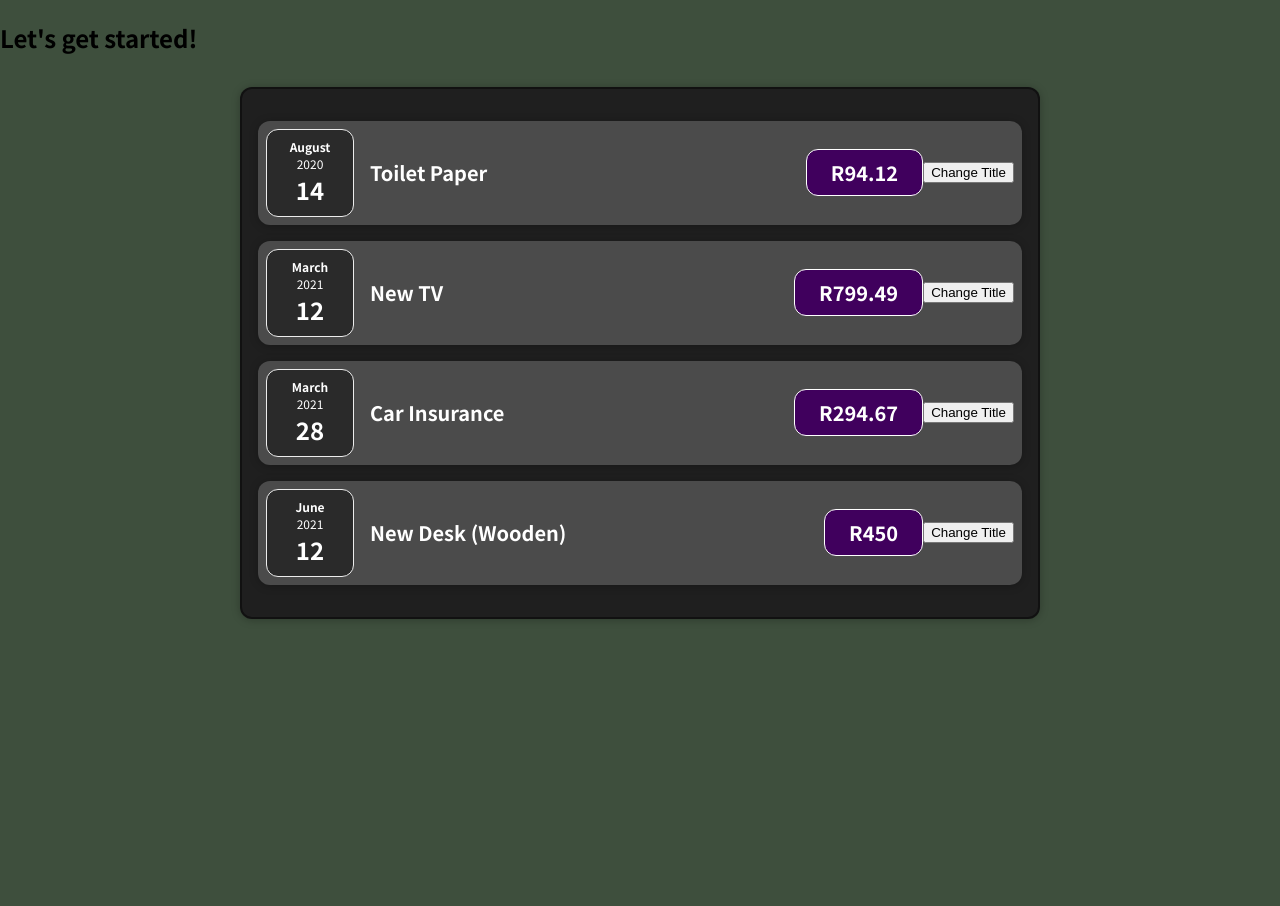
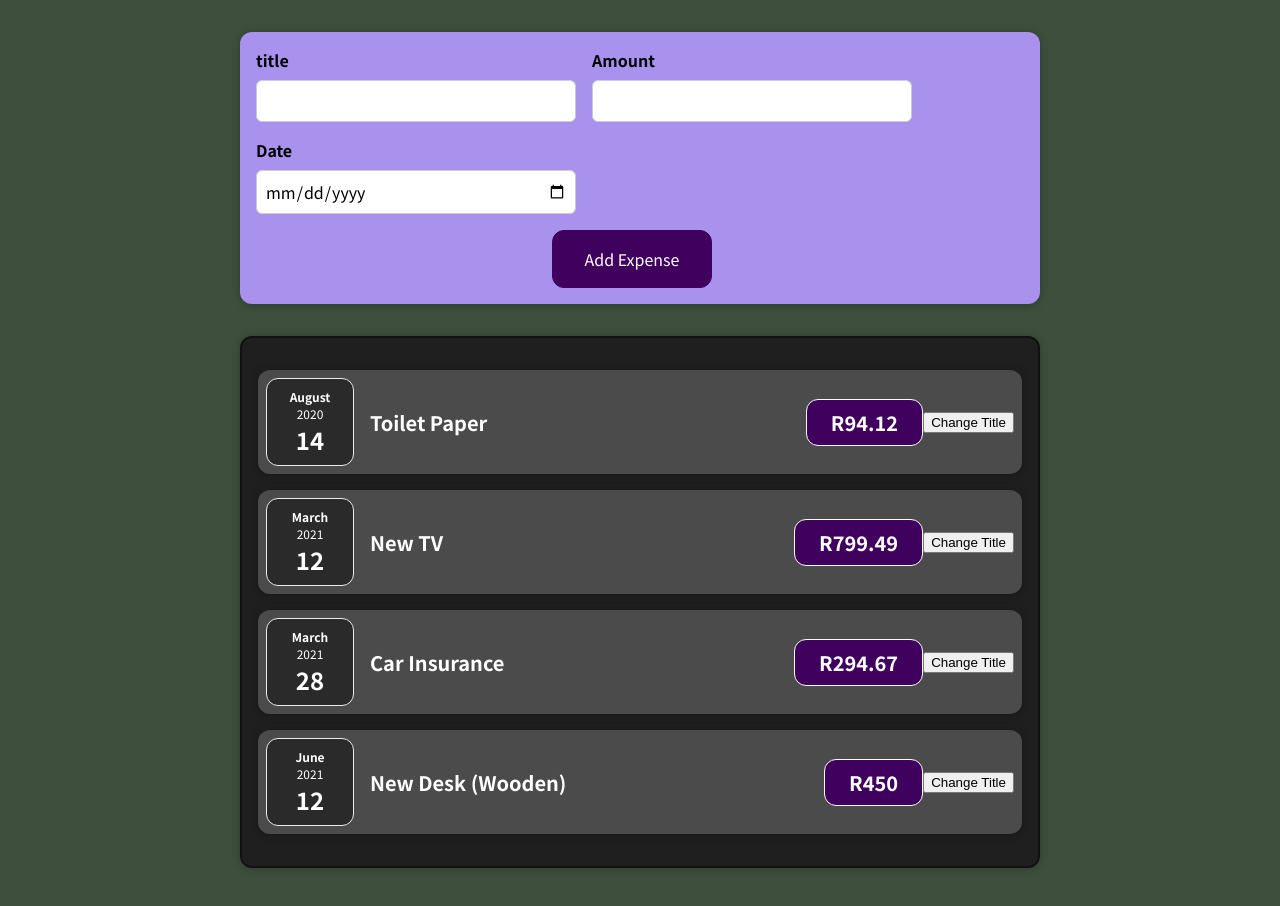
Before and after one commit to ChristopherRdeKoker/react-expense-tracker, a React (Create React App) app: page / in a window 1280 px wide. Shown: the top 906 px of the page. Before the commit the page ends 800 px from the top, so only its background shows below. Built offline with nearby package versions, Linux system fonts and the light colour scheme.

Commit message:
updated useState handlers

```diff
--- a/src/App.js
+++ b/src/App.js
@@ -1,4 +1,5 @@
 import Expenses from "./components/Expenses";
+import NewExpense from "./components/NewExpense/NewExpense";
 
 function App() {
   const expenses = [
@@ -20,7 +21,7 @@ function App() {
 
   return (
     <div>
-      <h2>Let's get started!</h2>
+      <NewExpense />
       <Expenses items={expenses} />
     </div>
   );
--- a/src/components/NewExpense/ExpenseForm.js
+++ b/src/components/NewExpense/ExpenseForm.js
@@ -1,21 +1,68 @@
-import React from "react";
+import React, { useState } from "react";
 import "./ExpenseForm.css";
 
 const ExpenseForm = () => {
+  const [enteredTitle, setEnteredTitle] = useState("");
+  const [enteredAmount, setEnteredAmount] = useState("");
+  const [enteredDate, setEnteredDate] = useState("");
+  // const [userInput, setUserInput] = useState({
+  //   enteredTitle: "",
+  //   enteredAmount: "",
+  //   enteredDate: "",
+  // });
+
+  const titleChangeHandler = (event) => {
+    setEnteredTitle(event.target.value);
+    // setUserInput({
+    //   ...userInput,
+    //   enteredTitle: event.target.value,
+    // });
+  };
+
+  const amountChangeHandler = (event) => {
+    setEnteredAmount(event.target.value);
+    // setUserInput({
+    //   ...userInput,
+    //   enteredAmount: event.target.value,
+    // });
+  };
+
+  const dateChangeHandler = (event) => {
+    setEnteredDate(event.target.value);
+    // setUserInput({
+    //   ...userInput,
+    //   enteredDate: event.target.value,
+    // });
+  };
+
+  const submitHandler = (e) => {
+    e.preventDefault();
+
+    const expenseData = {
+      title: enteredTitle,
+      amount: enteredAmount,
+      date: new Date(enteredDate),
+    };
+    console.log(expenseData);
+    setEnteredTitle("");
+    setEnteredAmount("");
+    setEnteredDate("");
+  };
+
   return (
-    <form>
+    <form onSubmit={submitHandler}>
       <div className="new-expense__controls">
         <div className="new-expense__control">
           <label>title</label>
-          <input type="text" />
+          <input type="text" value={enteredTitle} onChange={titleChangeHandler} />
         </div>
         <div className="new-expense__control">
-          <label>Smouny</label>
-          <input type="number" min="0.01" step="0.01" />
+          <label>Amount</label>
+          <input type="number" min="0.01" step="0.01" value={enteredAmount} onChange={amountChangeHandler} />
         </div>
         <div className="new-expense__control">
           <label>Date</label>
-          <input type="date" min="2022-01-01" max="2025-12-31" />
+          <input type="date" min="2022-01-01" max="2025-12-31" value={enteredDate} onChange={dateChangeHandler} />
         </div>
       </div>
       <div className="new-expense_actions" />
--- a/src/components/NewExpense/NewExpense.js
+++ b/src/components/NewExpense/NewExpense.js
@@ -1,8 +1,13 @@
 import React from "react";
 import "./NewExpense.css";
+import ExpenseForm from "./ExpenseForm";
 
 const NewExpense = () => {
-  return <div className="new-expense"></div>;
+  return (
+    <div className="new-expense">
+      <ExpenseForm />
+    </div>
+  );
 };
 
 export default NewExpense;
```
Also changed, not shown: 1 other file (tests, documents, lock files or other folders).
